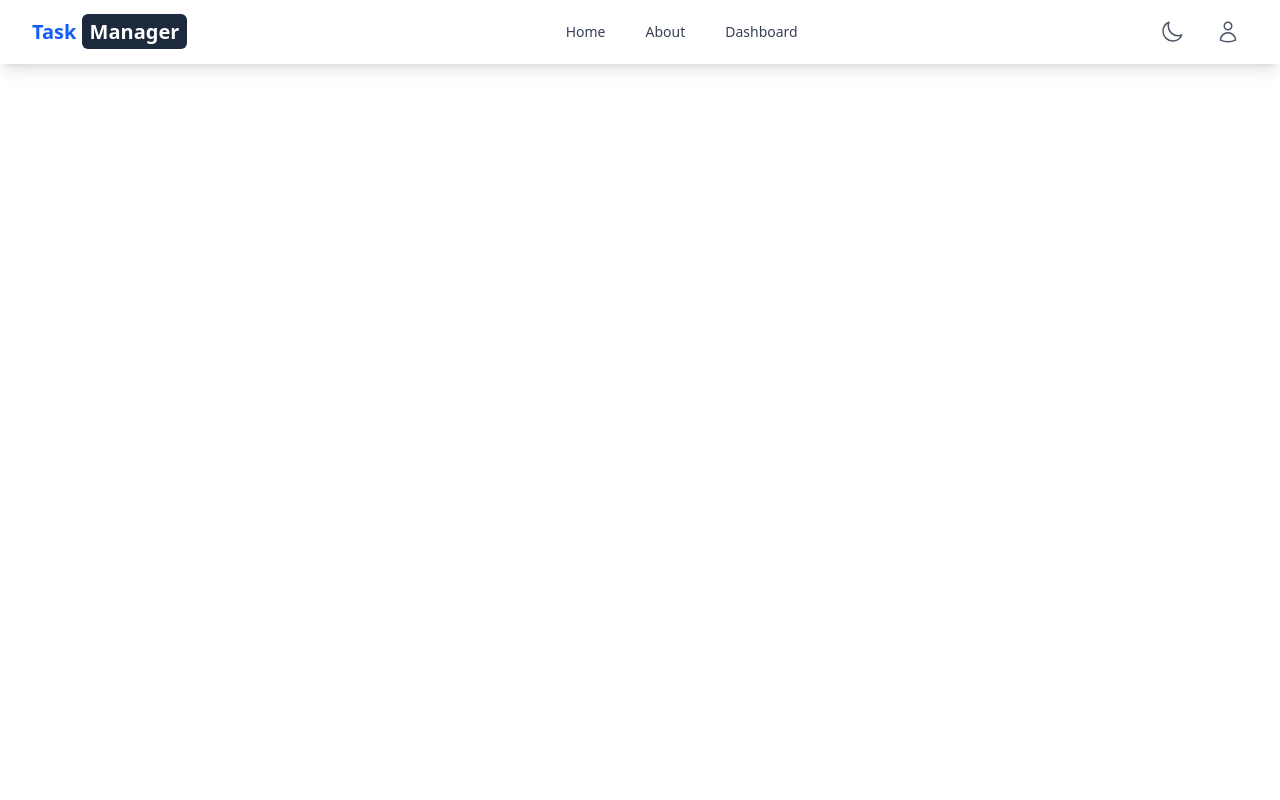
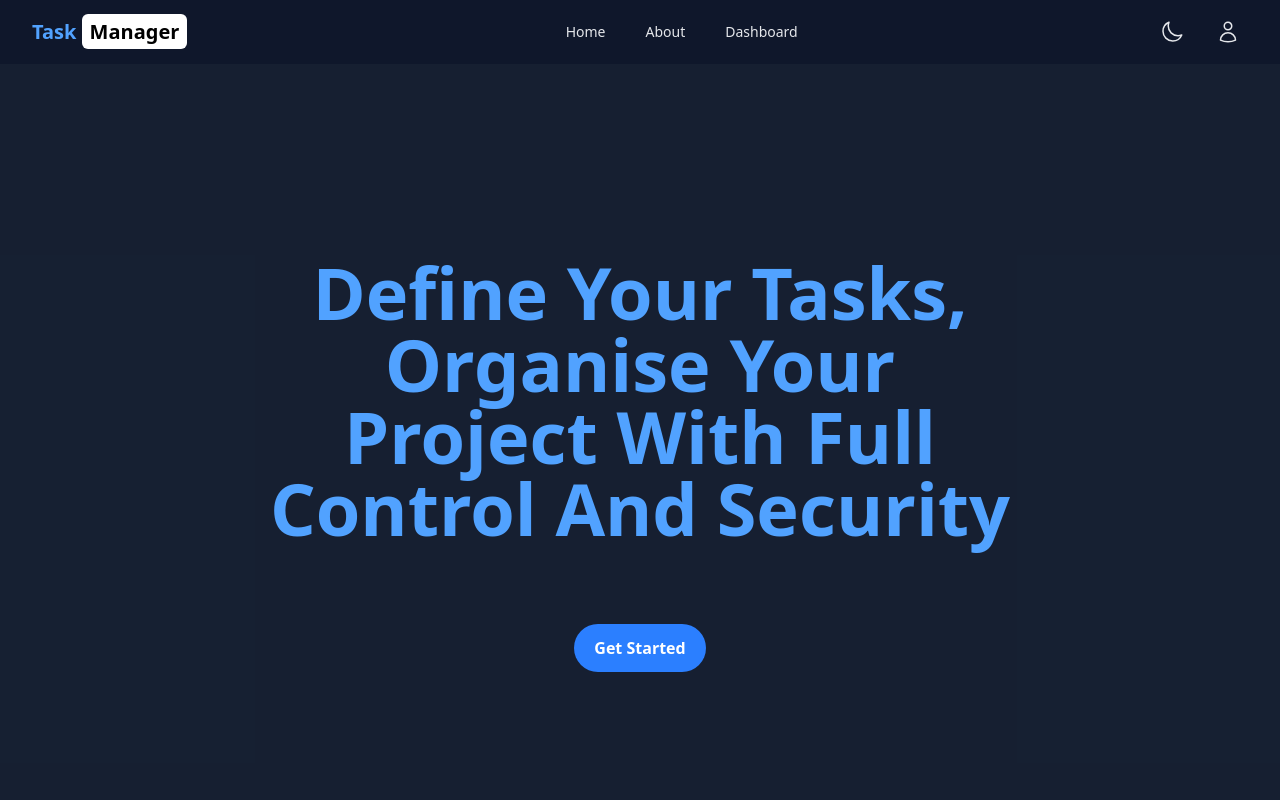
Before and after one commit to utkarshakya/ProjectManager, a React (Vite) app in the folder client/: page / in a window 1280 px wide. Shown: the top 800 px of the page. Built offline with nearby package versions, Linux system fonts and the light colour scheme.

Commit message:
Add Body and Footer components; update Navbar and Home page layout

```diff
--- a/client/index.html
+++ b/client/index.html
@@ -1,12 +1,12 @@
 <!DOCTYPE html>
-<html lang="en">
+<html lang="en" class="dark">
 <head>
     <meta charset="UTF-8">
     <meta name="viewport" content="width=device-width, initial-scale=1.0">
     <title>Manager Your Project And Tasks Securely</title>
     <link rel="stylesheet" href="./src/styles/output.css">
 </head>
-<body>
+<body class="bg-slate-900">
     <div id="root"></div>
     <script type="module" src="src/main.jsx"></script>
 </body>
--- /dev/null
+++ b/client/src/components/Footer.jsx
@@ -0,0 +1,15 @@
+import React from "react";
+
+export default function Footer() {
+  return (
+    <>
+      <footer className="max-w-7xl mx-auto text-white flex flex-col items-center py-5 gap-3 text-center">
+        <p className="">Made With ❤️ By Utkarsh Shakya</p>
+      </footer>
+      <p className="max-w-7xl mx-auto text-xs text-gray-300 bg-black text-center p-2">
+        THIS IS A SAMPLE WAB APPLICATION FOR ASSIGNMENT PURPOSE ONLY, DO NOT
+        PUT YOUR SENSITIVE DATA.
+      </p>
+    </>
+  );
+}
--- a/client/src/components/partials/Navbar.jsx
+++ b/client/src/components/partials/Navbar.jsx
@@ -24,14 +24,14 @@ const Navbar = () => {
   ];
 
   return (
-    <nav className="bg-white dark:bg-gray-800 shadow-lg">
+    <nav className="bg-slate-900 max-w-7xl mx-auto sticky top-0">
       <div className="max-w-7xl mx-auto px-4 sm:px-6 lg:px-8">
         <div className="flex justify-between items-center h-16">
           {/* Left section - Logo*/}
           <Link to="/" className="flex-shrink-0">
-            <span className="md:text-xl font-semibold text-blue-600 dark:text-blue-400">
+            <span className="md:text-xl font-semibold text-blue-400">
               Task{" "}
-              <span className="bg-slate-800 text-white dark:bg-white dark:text-black rounded-md px-2 py-1">
+              <span className="bg-white text-black rounded-md px-2 py-1">
                 Manager
               </span>
             </span>
@@ -43,7 +43,7 @@ const Navbar = () => {
               <Link
                 key={link.name}
                 to={link.path}
-                className="px-3 py-2 rounded-md text-sm font-medium text-gray-700 dark:text-gray-200 hover:text-blue-600 dark:hover:text-blue-400"
+                className="px-3 py-2 rounded-md text-sm font-medium text-gray-200 hover:text-blue-400"
               >
                 {link.name}
               </Link>
--- a/client/src/pages/Home.jsx
+++ b/client/src/pages/Home.jsx
@@ -1,8 +1,27 @@
-import React from 'react'
-import Header from '../components/Header'
+import React from "react";
+import Header from "../components/Header";
+import Footer from "../components/Footer";
+import { Link } from "react-router";
 
 export default function Home() {
   return (
-    <Header></Header>
-  )
+    <>
+      <Header></Header>
+      <main className="max-w-7xl min-h-screen bg-gray-200 dark:bg-gray-800/50 flex flex-col gap-20 justify-center items-center mx-auto">
+        <h1 className="font-bold md:text-7xl text-blue-600 dark:text-blue-400 max-w-3xl text-center">
+          Define Your Tasks, Organise Your Project With Full Control And
+          Security
+        </h1>
+        <div className="flex ">
+          <Link
+            to="/dashboard"
+            className="text-white font-semibold bg-blue-600 dark:bg-blue-500 px-5 py-3 rounded-full hover:px-10 transition-padding duration-300 ease-in-out"
+          >
+            Get Started
+          </Link>
+        </div>
+      </main>
+      <Footer></Footer>
+    </>
+  );
 }
--- a/client/src/styles/output.css
+++ b/client/src/styles/output.css
@@ -7,43 +7,50 @@
       "Segoe UI Emoji", "Segoe UI Symbol", "Noto Color Emoji";
     --font-mono: ui-monospace, SFMono-Regular, Menlo, Monaco, Consolas, "Liberation Mono",
       "Courier New", monospace;
-    --color-red-500: oklch(63.7% 0.237 25.331);
-    --color-amber-800: oklch(47.3% 0.137 46.201);
-    --color-blue-50: oklch(97% 0.014 254.604);
+    --color-amber-100: oklch(96.2% 0.059 95.617);
     --color-blue-300: oklch(80.9% 0.105 251.813);
     --color-blue-400: oklch(70.7% 0.165 254.624);
     --color-blue-500: oklch(62.3% 0.214 259.815);
     --color-blue-600: oklch(54.6% 0.245 262.881);
-    --color-blue-800: oklch(42.4% 0.199 265.638);
-    --color-pink-300: oklch(82.3% 0.12 346.018);
-    --color-pink-500: oklch(65.6% 0.241 354.308);
-    --color-rose-500: oklch(64.5% 0.246 16.439);
+    --color-pink-100: oklch(94.8% 0.028 342.258);
+    --color-slate-500: oklch(55.4% 0.046 257.417);
+    --color-slate-700: oklch(37.2% 0.044 257.287);
     --color-slate-800: oklch(27.9% 0.041 260.031);
-    --color-gray-50: oklch(98.5% 0.002 247.839);
+    --color-slate-900: oklch(20.8% 0.042 265.755);
     --color-gray-100: oklch(96.7% 0.003 264.542);
     --color-gray-200: oklch(92.8% 0.006 264.531);
+    --color-gray-300: oklch(87.2% 0.01 258.338);
+    --color-gray-500: oklch(55.1% 0.027 264.364);
     --color-gray-600: oklch(44.6% 0.03 256.802);
     --color-gray-700: oklch(37.3% 0.034 259.733);
     --color-gray-800: oklch(27.8% 0.033 256.848);
+    --color-gray-900: oklch(21% 0.034 264.665);
     --color-black: #000;
     --color-white: #fff;
     --spacing: 0.25rem;
+    --container-2xl: 42rem;
+    --container-3xl: 48rem;
     --container-7xl: 80rem;
+    --text-xs: 0.75rem;
+    --text-xs--line-height: calc(1 / 0.75);
     --text-sm: 0.875rem;
     --text-sm--line-height: calc(1.25 / 0.875);
     --text-base: 1rem;
     --text-base--line-height: calc(1.5 / 1);
+    --text-lg: 1.125rem;
+    --text-lg--line-height: calc(1.75 / 1.125);
     --text-xl: 1.25rem;
     --text-xl--line-height: calc(1.75 / 1.25);
-    --text-2xl: 1.5rem;
-    --text-2xl--line-height: calc(2 / 1.5);
+    --text-7xl: 4.5rem;
+    --text-7xl--line-height: 1;
     --font-weight-medium: 500;
     --font-weight-semibold: 600;
     --font-weight-bold: 700;
     --radius-md: 0.375rem;
     --radius-lg: 0.5rem;
-    --radius-2xl: 1rem;
-    --radius-4xl: 2rem;
+    --ease-in-out: cubic-bezier(0.4, 0, 0.2, 1);
+    --default-transition-duration: 150ms;
+    --default-transition-timing-function: cubic-bezier(0.4, 0, 0.2, 1);
     --default-font-family: var(--font-sans);
     --default-mono-font-family: var(--font-mono);
   }
@@ -194,6 +201,12 @@
   }
 }
 @layer utilities {
+  .sticky {
+    position: sticky;
+  }
+  .top-0 {
+    top: calc(var(--spacing) * 0);
+  }
   .mx-auto {
     margin-inline: auto;
   }
@@ -221,11 +234,17 @@
   .h-16 {
     height: calc(var(--spacing) * 16);
   }
+  .min-h-screen {
+    min-height: 100vh;
+  }
   .w-6 {
     width: calc(var(--spacing) * 6);
   }
   .w-full {
     width: 100%;
+  }
+  .max-w-3xl {
+    max-width: var(--container-3xl);
   }
   .max-w-7xl {
     max-width: var(--container-7xl);
@@ -233,11 +252,23 @@
   .flex-shrink-0 {
     flex-shrink: 0;
   }
+  .flex-col {
+    flex-direction: column;
+  }
   .items-center {
     align-items: center;
   }
   .justify-between {
     justify-content: space-between;
+  }
+  .justify-center {
+    justify-content: center;
+  }
+  .gap-3 {
+    gap: calc(var(--spacing) * 3);
+  }
+  .gap-20 {
+    gap: calc(var(--spacing) * 20);
   }
   .space-y-1 {
     :where(& > :not(:last-child)) {
@@ -246,14 +277,26 @@
       margin-block-end: calc(calc(var(--spacing) * 1) * calc(1 - var(--tw-space-y-reverse)));
     }
   }
+  .rounded-full {
+    border-radius: calc(infinity * 1px);
+  }
   .rounded-lg {
     border-radius: var(--radius-lg);
   }
   .rounded-md {
     border-radius: var(--radius-md);
   }
-  .bg-slate-800 {
-    background-color: var(--color-slate-800);
+  .bg-black {
+    background-color: var(--color-black);
+  }
+  .bg-blue-600 {
+    background-color: var(--color-blue-600);
+  }
+  .bg-gray-200 {
+    background-color: var(--color-gray-200);
+  }
+  .bg-slate-900 {
+    background-color: var(--color-slate-900);
   }
   .bg-white {
     background-color: var(--color-white);
@@ -270,17 +313,29 @@
   .px-4 {
     padding-inline: calc(var(--spacing) * 4);
   }
+  .px-5 {
+    padding-inline: calc(var(--spacing) * 5);
+  }
   .py-1 {
     padding-block: calc(var(--spacing) * 1);
   }
   .py-2 {
     padding-block: calc(var(--spacing) * 2);
   }
+  .py-3 {
+    padding-block: calc(var(--spacing) * 3);
+  }
+  .py-5 {
+    padding-block: calc(var(--spacing) * 5);
+  }
   .pt-2 {
     padding-top: calc(var(--spacing) * 2);
   }
   .pb-4 {
     padding-bottom: calc(var(--spacing) * 4);
+  }
+  .text-center {
+    text-align: center;
   }
   .text-base {
     font-size: var(--text-base);
@@ -290,6 +345,14 @@
     font-size: var(--text-sm);
     line-height: var(--tw-leading, var(--text-sm--line-height));
   }
+  .text-xs {
+    font-size: var(--text-xs);
+    line-height: var(--tw-leading, var(--text-xs--line-height));
+  }
+  .font-bold {
+    --tw-font-weight: var(--font-weight-bold);
+    font-weight: var(--font-weight-bold);
+  }
   .font-medium {
     --tw-font-weight: var(--font-weight-medium);
     font-weight: var(--font-weight-medium);
@@ -298,8 +361,20 @@
     --tw-font-weight: var(--font-weight-semibold);
     font-weight: var(--font-weight-semibold);
   }
+  .text-black {
+    color: var(--color-black);
+  }
+  .text-blue-400 {
+    color: var(--color-blue-400);
+  }
   .text-blue-600 {
     color: var(--color-blue-600);
+  }
+  .text-gray-200 {
+    color: var(--color-gray-200);
+  }
+  .text-gray-300 {
+    color: var(--color-gray-300);
   }
   .text-gray-600 {
     color: var(--color-gray-600);
@@ -310,14 +385,39 @@
   .text-white {
     color: var(--color-white);
   }
-  .shadow-lg {
-    --tw-shadow: 0 10px 15px -3px var(--tw-shadow-color, rgb(0 0 0 / 0.1)), 0 4px 6px -4px var(--tw-shadow-color, rgb(0 0 0 / 0.1));
-    box-shadow: var(--tw-inset-shadow), var(--tw-inset-ring-shadow), var(--tw-ring-offset-shadow), var(--tw-ring-shadow), var(--tw-shadow);
+  .duration-300 {
+    --tw-duration: 300ms;
+    transition-duration: 300ms;
+  }
+  .ease-in-out {
+    --tw-ease: var(--ease-in-out);
+    transition-timing-function: var(--ease-in-out);
   }
   .hover\:bg-gray-100 {
     &:hover {
       @media (hover: hover) {
         background-color: var(--color-gray-100);
+      }
+    }
+  }
+  .hover\:px-10 {
+    &:hover {
+      @media (hover: hover) {
+        padding-inline: calc(var(--spacing) * 10);
+      }
+    }
+  }
+  .hover\:text-black {
+    &:hover {
+      @media (hover: hover) {
+        color: var(--color-black);
+      }
+    }
+  }
+  .hover\:text-blue-400 {
+    &:hover {
+      @media (hover: hover) {
+        color: var(--color-blue-400);
       }
     }
   }
@@ -362,6 +462,12 @@
       }
     }
   }
+  .md\:text-7xl {
+    @media (width >= 48rem) {
+      font-size: var(--text-7xl);
+      line-height: var(--tw-leading, var(--text-7xl--line-height));
+    }
+  }
   .md\:text-xl {
     @media (width >= 48rem) {
       font-size: var(--text-xl);
@@ -373,19 +479,17 @@
       padding-inline: calc(var(--spacing) * 8);
     }
   }
-  .dark\:bg-gray-800 {
+  .dark\:bg-blue-500 {
     &:where(.dark, .dark *) {
-      background-color: var(--color-gray-800);
+      background-color: var(--color-blue-500);
     }
   }
-  .dark\:bg-white {
+  .dark\:bg-gray-800\/50 {
     &:where(.dark, .dark *) {
-      background-color: var(--color-white);
-    }
-  }
-  .dark\:text-black {
-    &:where(.dark, .dark *) {
-      color: var(--color-black);
+      background-color: color-mix(in srgb, oklch(27.8% 0.033 256.848) 50%, transparent);
+      @supports (color: color-mix(in lab, red, red)) {
+        background-color: color-mix(in oklab, var(--color-gray-800) 50%, transparent);
+      }
     }
   }
   .dark\:text-blue-400 {
@@ -426,70 +530,13 @@
   syntax: "*";
   inherits: false;
 }
-@property --tw-shadow {
-  syntax: "*";
-  inherits: false;
-  initial-value: 0 0 #0000;
-}
-@property --tw-shadow-color {
+@property --tw-duration {
   syntax: "*";
   inherits: false;
 }
-@property --tw-shadow-alpha {
-  syntax: "<percentage>";
-  inherits: false;
-  initial-value: 100%;
-}
-@property --tw-inset-shadow {
+@property --tw-ease {
   syntax: "*";
   inherits: false;
-  initial-value: 0 0 #0000;
-}
-@property --tw-inset-shadow-color {
-  syntax: "*";
-  inherits: false;
-}
-@property --tw-inset-shadow-alpha {
-  syntax: "<percentage>";
-  inherits: false;
-  initial-value: 100%;
-}
-@property --tw-ring-color {
-  syntax: "*";
-  inherits: false;
-}
-@property --tw-ring-shadow {
-  syntax: "*";
-  inherits: false;
-  initial-value: 0 0 #0000;
-}
-@property --tw-inset-ring-color {
-  syntax: "*";
-  inherits: false;
-}
-@property --tw-inset-ring-shadow {
-  syntax: "*";
-  inherits: false;
-  initial-value: 0 0 #0000;
-}
-@property --tw-ring-inset {
-  syntax: "*";
-  inherits: false;
-}
-@property --tw-ring-offset-width {
-  syntax: "<length>";
-  inherits: false;
-  initial-value: 0px;
-}
-@property --tw-ring-offset-color {
-  syntax: "*";
-  inherits: false;
-  initial-value: #fff;
-}
-@property --tw-ring-offset-shadow {
-  syntax: "*";
-  inherits: false;
-  initial-value: 0 0 #0000;
 }
 @property --tw-space-x-reverse {
   syntax: "*";
@@ -501,20 +548,8 @@
     *, ::before, ::after, ::backdrop {
       --tw-space-y-reverse: 0;
       --tw-font-weight: initial;
-      --tw-shadow: 0 0 #0000;
-      --tw-shadow-color: initial;
-      --tw-shadow-alpha: 100%;
-      --tw-inset-shadow: 0 0 #0000;
-      --tw-inset-shadow-color: initial;
-      --tw-inset-shadow-alpha: 100%;
-      --tw-ring-color: initial;
-      --tw-ring-shadow: 0 0 #0000;
-      --tw-inset-ring-color: initial;
-      --tw-inset-ring-shadow: 0 0 #0000;
-      --tw-ring-inset: initial;
-      --tw-ring-offset-width: 0px;
-      --tw-ring-offset-color: #fff;
-      --tw-ring-offset-shadow: 0 0 #0000;
+      --tw-duration: initial;
+      --tw-ease: initial;
       --tw-space-x-reverse: 0;
     }
   }
```
Also changed, not shown: client/src/components/Body.jsx (added, +13 -0 lines).
